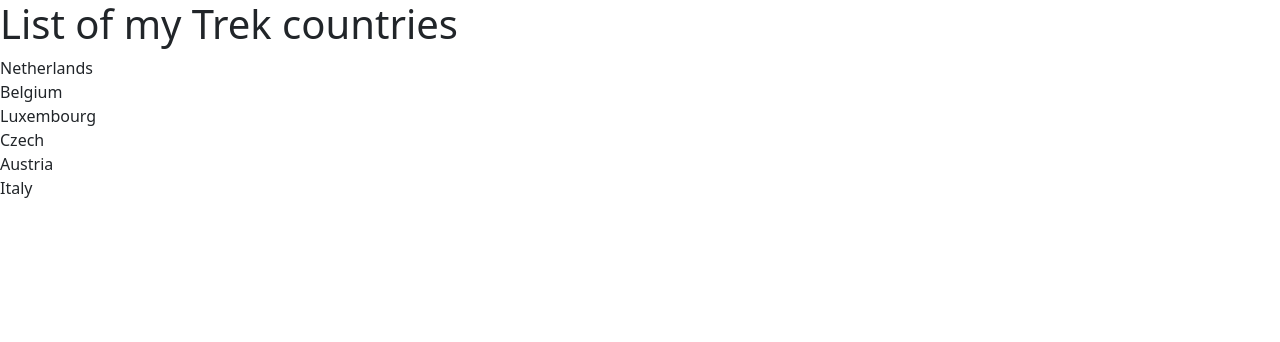
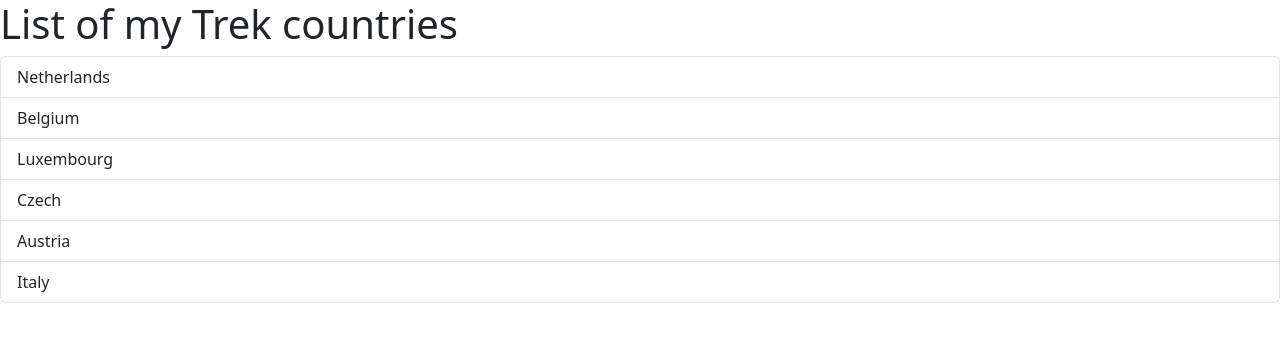
Before and after one commit to LamiaRimty/TrekStory, a React (Vite) app in the folder rim-trek/: page / in a window 1280 px wide. Shown: the top 342 px of the page. Built offline with nearby package versions, Linux system fonts and the light colour scheme.

Commit message:
Conditional rendering

```diff
--- a/rim-trek/src/components/list-group.tsx
+++ b/rim-trek/src/components/list-group.tsx
@@ -1,7 +1,7 @@
 //capitalising 1st letter each word Pascal convention
 
 function ListofGroup() {
-  const itemlands = [
+  let items = [
     "Netherlands",
     "Belgium",
     "Luxembourg",
@@ -9,12 +9,21 @@ function ListofGroup() {
     "Austria",
     "Italy",
   ];
+  //items = [];
+
   return (
     <>
       <h1>List of my Trek countries </h1>
+      {items.length === 0 && <p>Countries not found!</p>}
       <ul className="list-group">
-        {itemlands.map((itemland) => (
-          <li key={itemland}>{itemland}</li>
+        {items.map((item) => (
+          <li
+            className="list-group-item"
+            key={item}
+            onClick={() => console.log("Clicked")}
+          >
+            {item}
+          </li>
         ))}
       </ul>
     </>
```
